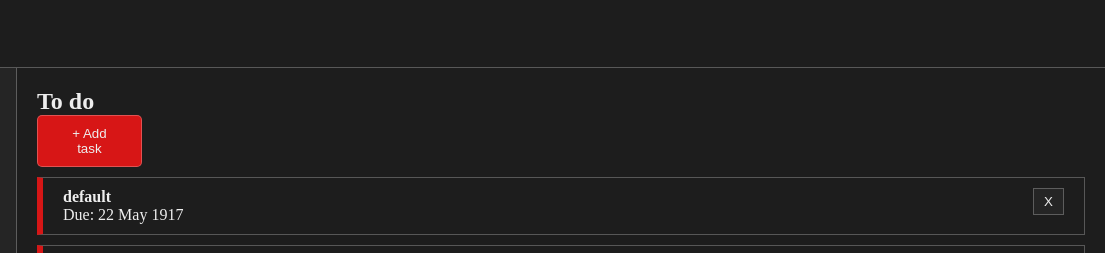
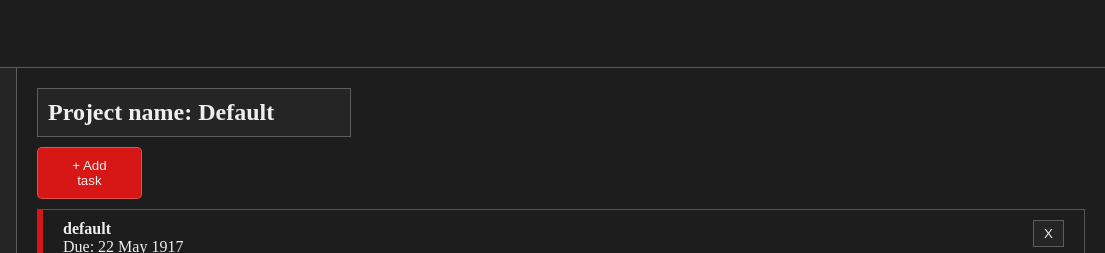
Before and after one commit to schismatiic/tuxdo-list, a website built with webpack: page src/template.html in a window 1280 px wide. Shown: the top 253 px of the page, 175-1280 px from the left. Built offline with nearby package versions, Linux system fonts and the light colour scheme.

Commit message:
Some visual updates

```diff
--- a/src/index.js
+++ b/src/index.js
@@ -10,9 +10,12 @@ import { renderNewProject } from "./renderNewProject.js";
 const content = document.getElementById("content");
 const submit__button = document.getElementById("submit__button");
 const new__project = document.getElementById("project__new");
+const project__screen = document.getElementById("project__screen");
 
 let myTasks = [];
 let project__name = "Default";
+project__screen.textContent = `Project name: ${project__name}`;
+
 renderNewProject("Default");
 // ===============================================================================================
 // Default
@@ -51,6 +54,7 @@ submit__button.addEventListener("click", (event) => {
     new Date(document.getElementById("dueDate").value),
     "dd MMMM yyyy",
   );
+
   const priority = document.getElementById("priority").value;
   const task = createToDo(
     crypto.randomUUID(),
@@ -83,6 +87,8 @@ new__project.addEventListener("click", () => {
     projects.forEach((element) => {
       element.addEventListener("click", () => {
         project__name = element.textContent;
+        console.log(element);
+        project__screen.textContent = `Project name: ${project__name}`;
         renderTodo(myTasks);
       });
     });
--- a/src/styles.css
+++ b/src/styles.css
@@ -267,6 +267,13 @@ button {
 }
 /* =============================================================================================== */
 /* Content To do  */
+#project__screen {
+  margin-bottom: 10px;
+  background-color: rgb(37, 37, 37);
+  border: 1px solid var(--divisory-line);
+  padding: 10px;
+  width: 30%;
+}
 .todo__container {
   display: flex;
   justify-content: space-between;
--- a/src/template.html
+++ b/src/template.html
@@ -25,7 +25,7 @@
             </div>
         </div>
         <div id="content">
-            <h2>To do</h2>
+            <h2 id="project__screen">To do</h2>
             <button command="show-modal" commandfor="task-dialog" id="add__task">+ Add task</button>
             <div>
                 <dialog id="task-dialog">
```
